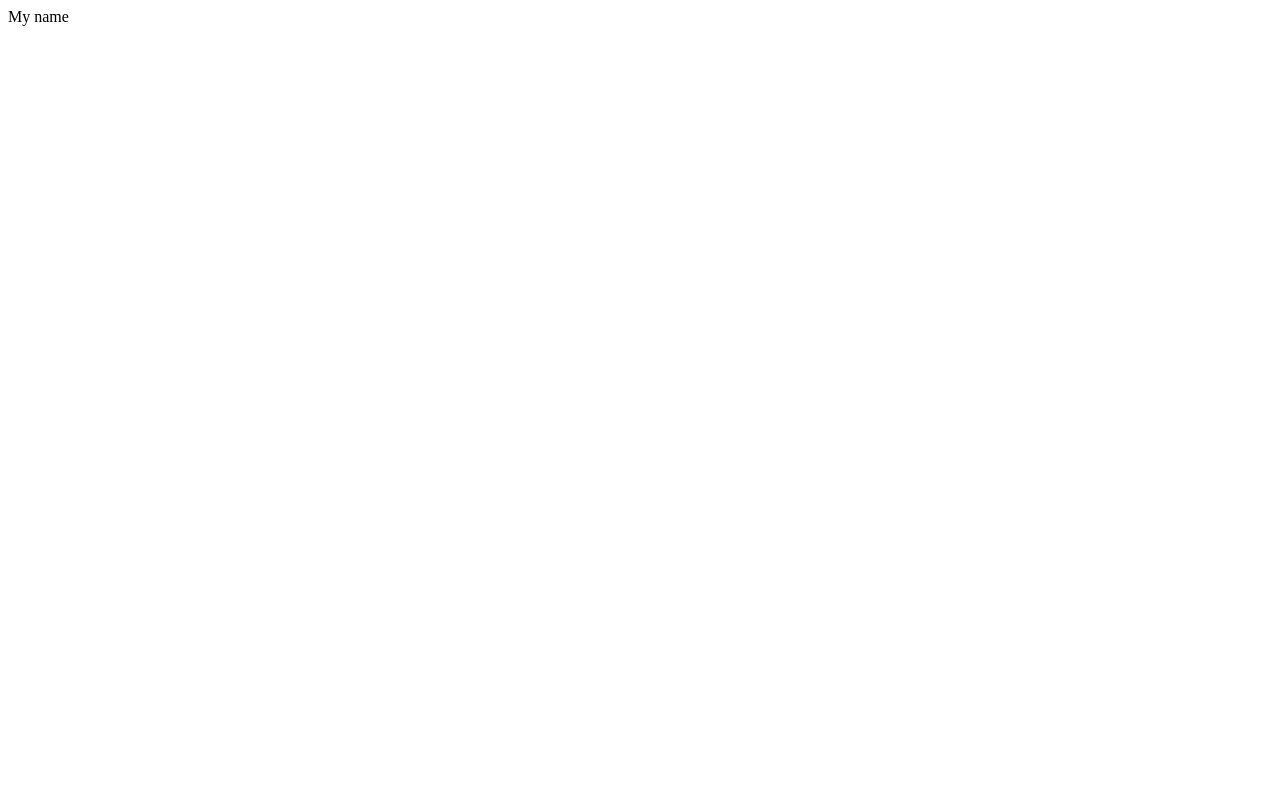
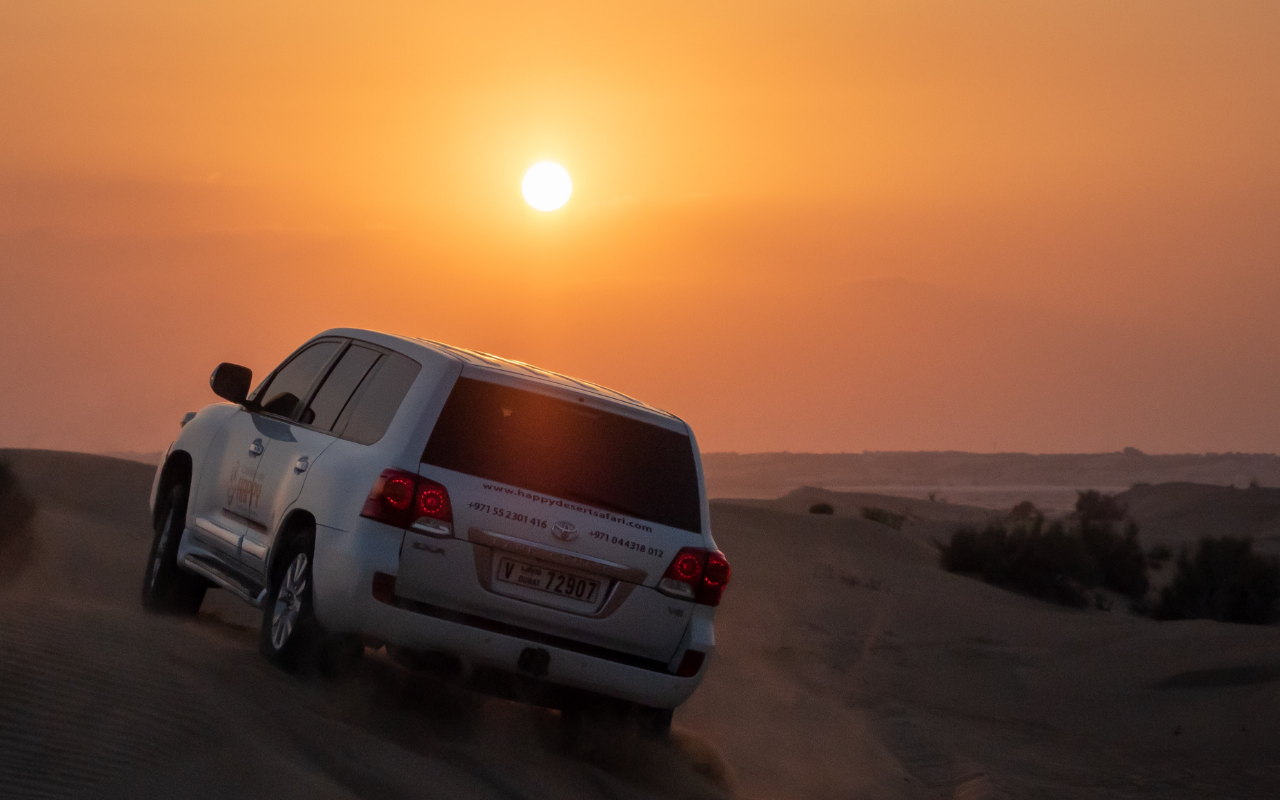
Before and after one commit to M254-bto/Car-Hub, a plain HTML site: page index.html in a window 1280 px wide. Drawn offline with Linux system fonts and the light colour scheme.

Commit message:
new commit

```diff
--- a/index.html
+++ b/index.html
@@ -4,9 +4,12 @@
     <meta charset="UTF-8">
     <meta http-equiv="X-UA-Compatible" content="IE=edge">
     <meta name="viewport" content="width=device-width, initial-scale=1.0">
-    <title>Document</title>
+    <link rel="stylesheet" href="./style/style.css">
+    <title>Executive Car Hub</title>
 </head>
 <body>
-    My name
+    <div class="page1">
+
+    </div>
 </body>
 </html>
--- /dev/null
+++ b/style/style.css
@@ -0,0 +1,17 @@
+body, html{
+    margin: 0;
+    padding: 0;
+    overflow-x: hidden;
+    scroll-behavior: smooth;
+}
+
+.page1{
+    background-image: url(../images/background.jpg);
+    background-size: cover;
+    background-repeat: no-repeat;
+    background-position: right;
+    height: 100vh;
+    width: 100vw;
+    margin: 0;
+    padding: 0;
+}
```
Also changed, not shown: images/background.jpg (added), script/script.js (added).
